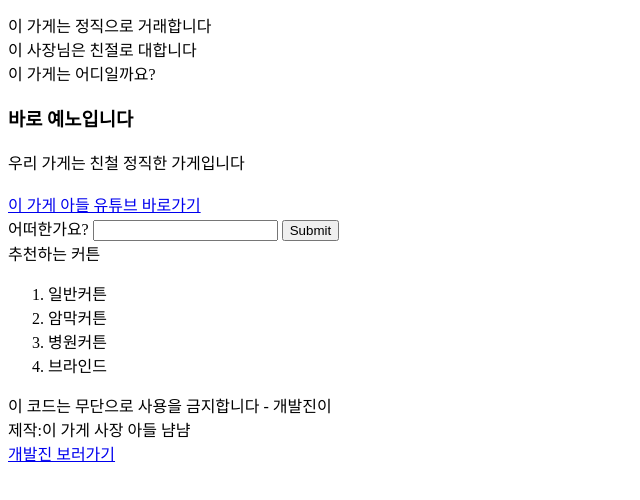
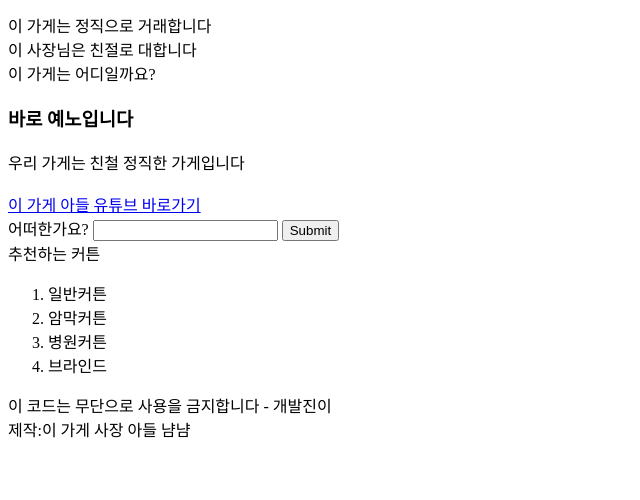
Before and after one commit to ljs0412/lleno---, a plain HTML site: page index.html in a window 1280 px wide. Shown: the part 278-778 px from the top of the page, without its empty margins (0-640 px from the left). Drawn offline with Linux system fonts and the light colour scheme.

Commit message:
Update index.html

```diff
--- a/index.html
+++ b/index.html
@@ -30,6 +30,5 @@
     </ol>
     <span>이 코드는 무단으로 사용을 금지합니다 - 개발진이</span><br />
     <span>제작:이 가게 사장 아들 냠냠</span>
-    <a href="http://127.0.0.1:5500/Dev.html"><br />개발진 보러가기</a><br />
 </body>
 </html>
```
